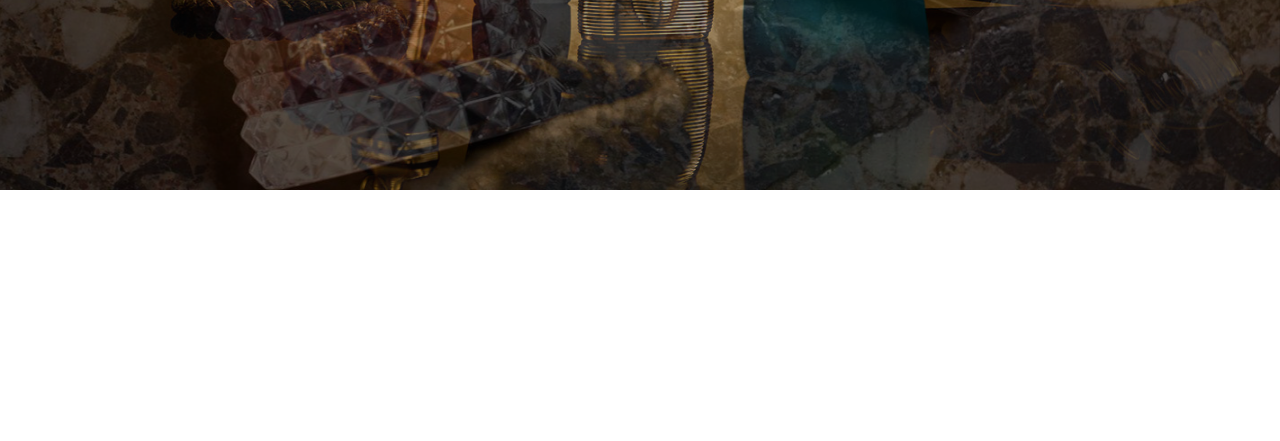
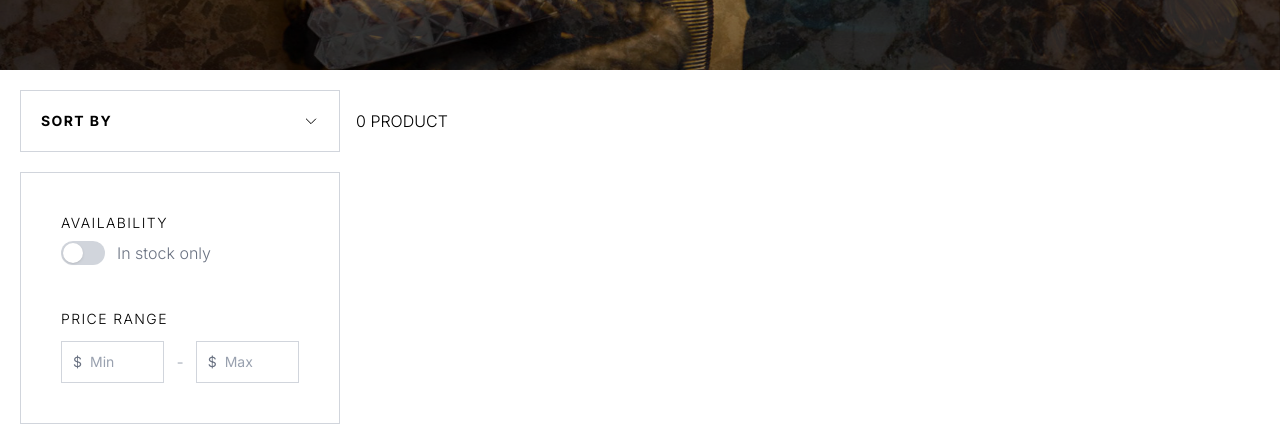
Before and after one commit to kutoreduso/Scent-Atelier, a website: page src/mencollection.html in a window 1280 px wide. Shown: the part 1028-1469 px from the top of the page. Before the commit the page ends 1218 px from the top, so only its background shows below. Drawn offline with nearby package versions, Linux system fonts and the light colour scheme; a web font is replaced by a local one.

Commit message:
add a sort by and filter by on the UI

```diff
--- a/src/mencollection.html
+++ b/src/mencollection.html
@@ -133,7 +133,7 @@ masterpieces and modern powerhouses.</h3>
     </div>
 </div>
 
-<div id="automatic-carousel" class="relative w-full h-[500px] md:h-[720px] bg-black overflow-hidden">
+<div id="automatic-carousel" class="relative w-full h-[500px] md:h-[600px] bg-black overflow-hidden">
 
     <img src="/prd/valentino/valentino-bg.jpg" class="auto-photo absolute inset-0 w-full h-full object-cover transition-opacity duration-5000 ease-in-out opacity-100 z-10" alt="Fragrance 1">
 
@@ -145,10 +145,95 @@ masterpieces and modern powerhouses.</h3>
 
 </div>
 
-<div class="">
+<div class="font-inter pl-5 pt-5 flex flex-row items-center gap-4">
 
+    <div class="relative border border-gray-300 md:w-80 shrink-0">
 
+        <select class="w-full p-5 uppercase appearance-none bg-transparent outline-none cursor-pointer pr-12 text-sm font-bold tracking-widest text-black">
+
+            <option value="" disabled selected hidden>Sort By</option>
+
+            <option value="feature">Feature</option>
+            <option value="best-selling">Best Selling</option>
+            <option value="a-z">Alphabetical A - Z</option>
+            <option value="z-a">Alphabetical Z - A</option>
+            <option value="low-high">Price: Low to High</option>
+            <option value="high-low">Price: High to Low</option>
+
+        </select>
+
+        <div class="absolute inset-y-0 right-0 flex items-center pr-5 pointer-events-none">
+            <svg class="w-4 h-4 text-black" fill="none" stroke="currentColor" viewBox="0 0 24 24">
+                <path stroke-linecap="round" stroke-linejoin="round" stroke-width="1.5" d="M19 9l-7 7-7-7"></path>
+            </svg>
+        </div>
+
+    </div>
+    <div class="">
+    <h1 class="flex relative font-light uppercase"> 0 Product</h1>
 </div>
+</div>
+
+<div class="p-5 flex flex-col sticky font-inter w-full md:w-auto">
+
+    <input type="checkbox" id="mobile-filter-toggle" class="sr-only peer">
+
+    <label for="mobile-filter-toggle" class="md:hidden flex justify-between items-center w-full border border-gray-300 px-5 py-3 uppercase text-sm font-bold tracking-widest cursor-pointer select-none">
+        <span>Filter By</span>
+        <svg class="w-4 h-4 text-black transition-transform duration-300 peer-checked:rotate-180" fill="none" stroke="currentColor" viewBox="0 0 24 24">
+            <path stroke-linecap="round" stroke-linejoin="round" stroke-width="1.5" d="M19 9l-7 7-7-7"></path>
+        </svg>
+    </label>
+
+    <div class="hidden peer-checked:flex md:flex border-x border-b md:border-t border-gray-300 p-6 md:p-10 md:w-80 flex-col flex-nowrap">
+
+        <h1 class="uppercase pb-2 font-light tracking-widest text-sm">Availability</h1>
+
+        <label class="flex items-center gap-3 cursor-pointer mb-5">
+            <div class="relative w-11 h-6">
+                <input type="checkbox" class="sr-only peer">
+                <div class="absolute inset-0 bg-gray-300 rounded-full transition-colors duration-300 ease-in-out peer-checked:bg-black"></div>
+                <div class="absolute top-[2px] left-[2px] bg-white w-5 h-5 rounded-full shadow-sm transition-transform duration-300 ease-in-out peer-checked:translate-x-5"></div>
+            </div>
+
+            <span class="text-gray-500 font-inter text-sm md:text-base font-light select-none">
+                In stock only
+            </span>
+        </label>
+
+        <div class="flex flex-col gap-3 font-inter mt-6">
+            <h1 class="uppercase text-sm font-light tracking-widest text-black">Price Range</h1>
+
+            <div class="flex items-center gap-3">
+                <div class="relative flex-1">
+                    <span class="absolute left-3 top-1/2 -translate-y-1/2 text-gray-500 text-sm pointer-events-none">$</span>
+
+                    <input
+                        type="text"
+                        inputmode="numeric"
+                        placeholder="Min"
+                        class="w-full border border-gray-300 pl-7 pr-3 py-2.5 text-sm bg-white text-black placeholder-gray-400 focus:outline-none focus:border-black focus:ring-1 focus:ring-black transition-all duration-300"
+                    >
+                </div>
+
+                <span class="text-gray-400 font-light">-</span>
+
+                <div class="relative flex-1">
+                    <span class="absolute left-3 top-1/2 -translate-y-1/2 text-gray-500 text-sm pointer-events-none">$</span>
+
+                    <input
+                        type="text"
+                        inputmode="numeric"
+                        placeholder="Max"
+                        class="w-full border border-gray-300 pl-7 pr-3 py-2.5 text-sm bg-white text-black placeholder-gray-400 focus:outline-none focus:border-black focus:ring-1 focus:ring-black transition-all duration-300"
+                    >
+                </div>
+            </div>
+        </div>
+
+    </div>
+</div>
+
 <!-- <div class="bg-black w-full p-10 ">
     <div class="flex flex-col lg:flex-row justify-between items-start lg:items-center gap-10 w-full font-inter pt-20">
 
```
Also changed, not shown: dist/output.css.
